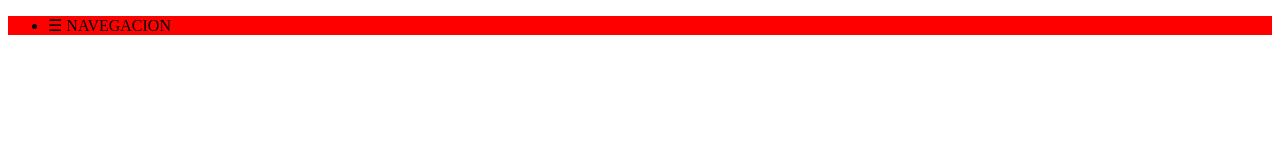
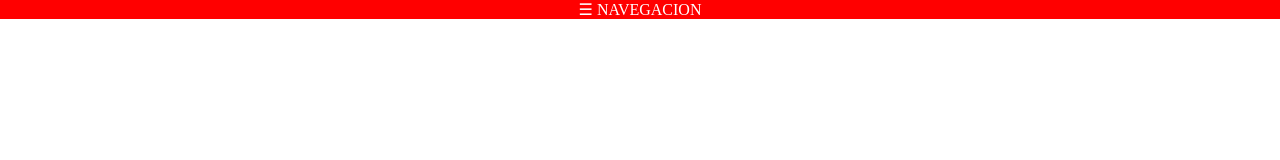
Before and after one commit to pabloemmanueldeleo/CODERHOUSE, a plain HTML site: page TERCERCLASE/index3.html in a window 1280 px wide. Drawn offline with nearby package versions, Linux system fonts and the light colour scheme.

Commit message:
tercer clase

```diff
--- a/TERCERCLASE/index3.html
+++ b/TERCERCLASE/index3.html
@@ -9,11 +9,18 @@
     <body >
       <section>
         <div>
-          <ul>
-            <li>
-              <p>☰ NAVEGACION</p>
-            </li>
-          </ul>
+          <nav>
+            <ul>
+              <li>
+                <p>☰ NAVEGACION</p>
+              </li>
+            </ul>
+          </nav>
+        </div>
+      </section>
+      <section>
+        <div class="bloque1">
+
         </div>
       </section>
     </body>
--- a/TERCERCLASE/style.css
+++ b/TERCERCLASE/style.css
@@ -1,9 +1,21 @@
+* {
+  margin:0px;
+  padding: 0px;
+  box-sizing: border-box;
+}
+nav li p{
+  color: white;
+  text-decoration: none;
+  text-align: center;
+}
 div {
 
   background: red;
 
 }
-
+.block1{
+  background: yellow;
+}
 @@media screen and (min-whidth: 768) and  {max-whidth: 1024){
 div{
   background: yellow;
```
